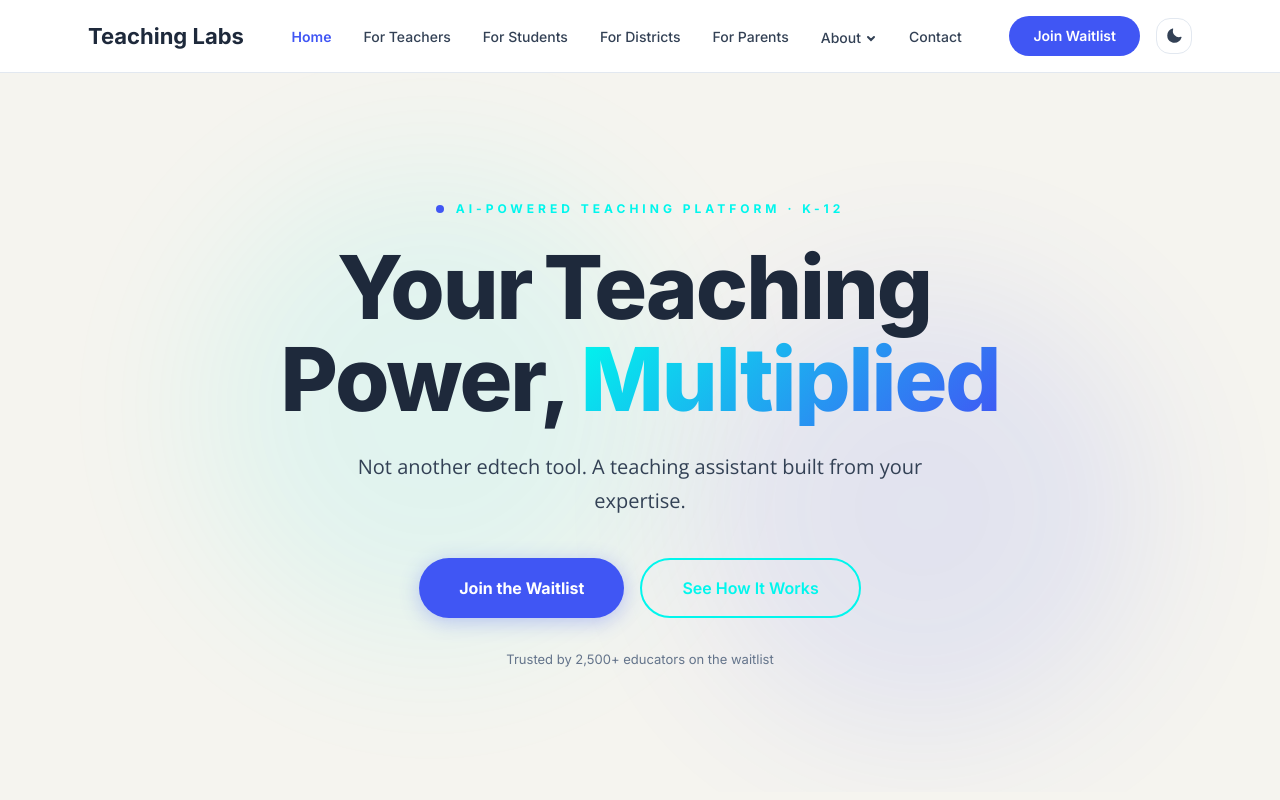
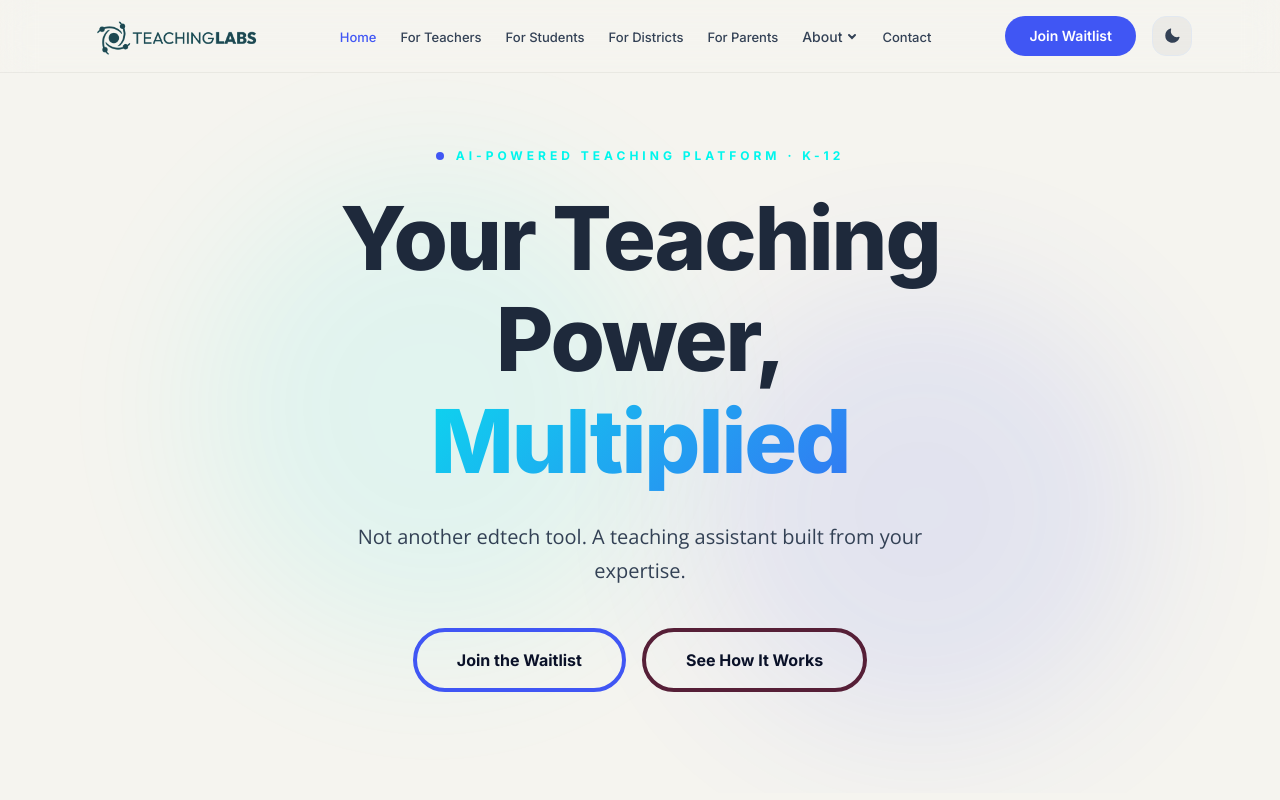
Before and after one commit to intellectualcreations/teachinglabs-marketing, a Next.js app: page / in a window 1280 px wide. Shown: the top 800 px of the page. Built offline with nearby package versions, Linux system fonts and the light colour scheme.

Commit message:
fix(nav+home): pixel-perfect MarketingNav logo + homepage matching v4 HTML

```diff
--- a/app/page.tsx
+++ b/app/page.tsx
@@ -3,7 +3,7 @@ import Image from 'next/image';
 import Link from 'next/link';
 import ScrollReveal from '@/components/shared/ScrollReveal';
 import MarketingNav from '@/components/shared/MarketingNav';
-import WaitlistForm from '@/app/_components/WaitlistForm';
+
 
 export const metadata: Metadata = {
   title: 'Teaching Labs — AI-Powered Teaching Platform for K-12',
@@ -156,12 +156,10 @@ export default function HomePage() {
           </div>
 
           {/* Headline */}
-          <h1 className="font-heading font-extrabold tracking-[-2px] leading-[1.05] text-text-primary mb-6"
+          <h1 className="font-heading font-extrabold tracking-[-2px] leading-[1.15] text-text-primary dark:text-white mb-6"
             style={{ fontSize: 'clamp(52px, 8vw, 88px)' }}>
-            <span className="hero-word hero-word-0 mr-3">Your</span>
-            <span className="hero-word hero-word-1 mr-3">Teaching</span>
-            <span className="hero-word hero-word-2 mr-3">Power,</span>
-            <span className="hero-word hero-word-3"
+            <span className="block">Your Teaching Power,</span>
+            <span className="block pb-1"
               style={{ background: 'linear-gradient(135deg, #00F6ED, #4056F4)', WebkitBackgroundClip: 'text', WebkitTextFillColor: 'transparent', backgroundClip: 'text' }}>
               Multiplied
             </span>
@@ -172,26 +170,21 @@ export default function HomePage() {
             Not another edtech tool. A teaching assistant built from your expertise.
           </p>
 
-          {/* Buttons — matching v4: gold primary + teal outline */}
+          {/* Buttons — matching v4: outline styles with 4px borders */}
           <div className="hero-buttons-anim flex gap-4 justify-center flex-wrap mb-8 max-sm:flex-col max-sm:items-center">
             <Link
               href="/waitlist"
-              className="inline-flex items-center gap-2 font-heading text-base font-bold bg-gold text-white px-10 py-4 rounded-full shadow-[0_4px_20px_rgba(64,86,244,0.3)] hover:-translate-y-0.5 hover:shadow-[0_6px_28px_rgba(64,86,244,0.45)] transition-all duration-300 max-sm:w-full max-sm:justify-center"
+              className="inline-flex items-center justify-center gap-2 font-heading text-base font-bold bg-transparent text-deep-navy dark:text-white px-10 py-4 rounded-full border-4 border-gold dark:shadow-[0_0_20px_rgba(64,86,244,0.2)] hover:bg-gold hover:text-white hover:-translate-y-0.5 hover:shadow-[0_6px_28px_rgba(64,86,244,0.4)] transition-all duration-300 max-sm:w-full max-sm:justify-center"
             >
               Join the Waitlist
             </Link>
             <Link
               href="/how-it-works"
-              className="inline-flex items-center gap-2 font-heading text-base font-semibold bg-transparent text-teal dark:text-white px-10 py-4 rounded-full border-2 border-teal hover:bg-teal hover:text-white hover:-translate-y-0.5 transition-all duration-300 max-sm:w-full max-sm:justify-center"
+              className="inline-flex items-center justify-center gap-2 font-heading text-base font-bold bg-transparent text-deep-navy dark:text-white px-10 py-4 rounded-full border-4 border-coral dark:border-teal dark:shadow-[0_0_20px_rgba(0,246,237,0.15)] hover:bg-coral dark:hover:bg-teal hover:text-white dark:hover:text-deep-navy hover:-translate-y-0.5 hover:shadow-[0_6px_28px_rgba(86,31,55,0.3)] dark:hover:shadow-[0_6px_28px_rgba(0,246,237,0.35)] transition-all duration-300 max-sm:w-full max-sm:justify-center"
             >
               See How It Works
             </Link>
           </div>
-
-          {/* Footnote */}
-          <p className="hero-footnote-anim font-heading text-[13px] text-text-muted">
-            Trusted by 2,500+ educators on the waitlist
-          </p>
         </div>
       </section>
 
@@ -368,12 +361,17 @@ export default function HomePage() {
             </div>
             <h2 className="font-heading font-extrabold tracking-[-1.5px] text-white mb-5 leading-[1.15]"
               style={{ fontSize: 'clamp(36px, 5vw, 56px)' }}>
-              Join 2,500+ Teachers Already on the Waitlist
+              Join the Waitlist
             </h2>
             <p className="text-lg leading-[1.7] text-white/65 mb-10 max-w-[600px] mx-auto">
               Be among the first to bring Teaching Labs into your classroom. No credit card. No commitment. Just better teaching.
             </p>
-            <WaitlistForm variant="cta" />
+            <Link
+              href="/waitlist"
+              className="inline-flex justify-center items-center font-heading text-[17px] font-bold bg-gold text-white px-12 py-4 rounded-full hover:-translate-y-0.5 transition-transform duration-300 shadow-[0_4px_20px_rgba(64,86,244,0.3)]"
+            >
+              Join the Waitlist
+            </Link>
           </div>
         </section>
 
--- a/components/shared/MarketingNav.tsx
+++ b/components/shared/MarketingNav.tsx
@@ -1,13 +1,14 @@
 'use client';
 
 import Link from 'next/link';
+import Image from 'next/image';
 import { usePathname } from 'next/navigation';
 import ThemeToggle from '@/components/shared/ThemeToggle';
 import MobileMenu from '@/app/_components/MobileMenu';
 
 function IconChevronDown() {
   return (
-    <svg viewBox="0 0 12 12" fill="none" stroke="currentColor" strokeWidth="2" strokeLinecap="round" className="w-3 h-3">
+    <svg viewBox="0 0 12 12" fill="none" stroke="currentColor" strokeWidth="2" strokeLinecap="round" className="w-3 h-3 transition-transform duration-300 group-hover:rotate-180">
       <path d="M3 5l3 3 3-3" />
     </svg>
   );
@@ -15,18 +16,36 @@ function IconChevronDown() {
 
 export default function MarketingNav() {
   const pathname = usePathname();
+
+  const isAboutActive = ['/our-story', '/how-it-works', '/pricing', '/see-the-difference'].includes(pathname);
+
   return (
     <>
-      <nav className="fixed top-0 left-0 right-0 z-50 border-b border-border bg-surface backdrop-blur-2xl">
+      <nav className="sticky top-0 z-[100] bg-[var(--bg-nav)] backdrop-blur-[16px] border-b border-[rgba(128,128,128,0.1)] transition-[background,border-color] duration-[400ms]">
         <div className="max-w-[1200px] mx-auto px-12 h-[72px] flex items-center justify-between max-md:px-6">
 
-          {/* Logo — text only, matching v4 */}
-          <Link href="/" className="font-heading text-[22px] font-bold text-text-primary no-underline transition-colors duration-400">
-            Teaching Labs
+          {/* Logo — image, matching v4 */}
+          <Link href="/" className="flex-shrink-0">
+            <Image
+              src="/images/logo-horizontal-dark.png"
+              alt="Teaching Labs"
+              width={180}
+              height={44}
+              className="h-[44px] w-auto transition-[filter] duration-[400ms] block dark:hidden hover:[filter:drop-shadow(0_0_12px_rgba(64,86,244,0.5))]"
+              priority
+            />
+            <Image
+              src="/images/logo-horizontal-light.png"
+              alt="Teaching Labs"
+              width={180}
+              height={44}
+              className="h-[44px] w-auto transition-[filter] duration-[400ms] hidden dark:block hover:[filter:drop-shadow(0_0_16px_rgba(0,246,237,0.5))]"
+              priority
+            />
           </Link>
 
           {/* Desktop links */}
-          <ul className="hidden lg:flex items-center gap-8 list-none">
+          <ul className="hidden lg:flex items-center gap-6 list-none">
             {[
               { href: '/', label: 'Home' },
               { href: '/for-teachers', label: 'For Teachers' },
@@ -35,37 +54,50 @@ export default function MarketingNav() {
               { href: '/for-parents', label: 'For Parents' },
             ].map(({ href, label }) => (
               <li key={href}>
-                <Link href={href} className={`font-heading text-[14px] font-medium transition-colors duration-300 ${pathname === href ? 'text-gold font-semibold' : 'text-text-secondary hover:text-gold'}`}>
+                <Link
+                  href={href}
+                  className={`font-heading text-[13px] font-medium transition-colors duration-300 ${
+                    pathname === href
+                      ? 'text-gold font-bold dark:text-teal dark:font-bold'
+                      : 'text-text-secondary hover:text-gold dark:hover:text-teal'
+                  }`}
+                >
                   {label}
                 </Link>
               </li>
             ))}
             {/* About dropdown */}
-            <li className="group relative flex items-end self-stretch">
-              <button className={`flex items-center gap-1 font-heading text-[14px] font-medium group-hover:text-gold transition-colors duration-300 cursor-pointer bg-transparent border-0 p-0 ${['/our-story', '/how-it-works', '/pricing', '/see-the-difference'].includes(pathname) ? 'text-gold font-semibold' : 'text-text-secondary'}`}>
+            <li className="group relative">
+              <button
+                className={`flex items-center gap-1 font-heading text-[14px] font-medium transition-colors duration-300 cursor-pointer bg-transparent border-0 p-0 group-hover:text-gold ${
+                  isAboutActive
+                    ? 'text-gold font-bold dark:text-teal dark:font-bold'
+                    : 'text-text-secondary'
+                }`}
+              >
                 About <IconChevronDown />
               </button>
-              <div className="absolute top-full left-1/2 -translate-x-1/2 pt-3 opacity-0 invisible group-hover:opacity-100 group-hover:visible transition-all duration-200">
-                <div className="bg-surface border border-border rounded-xl py-2 min-w-[200px] shadow-[0_12px_40px_rgba(0,0,0,0.12)]">
+              <div className="absolute top-full left-1/2 -translate-x-1/2 pt-3 opacity-0 invisible group-hover:opacity-100 group-hover:visible transition-all duration-[250ms] translate-y-2 group-hover:translate-y-0">
+                <div className="bg-[var(--bg-card,#fff)] dark:bg-[#1a2744] border border-[var(--card-border)] dark:border-[rgba(255,255,255,0.1)] rounded-xl py-2 min-w-[200px] shadow-[0_12px_40px_rgba(0,0,0,0.12)]">
                   {[
                     { href: '/our-story', label: 'Our Story' },
                     { href: '/how-it-works', label: 'How It Works' },
                     { href: '/pricing', label: 'Pricing' },
                   ].map(({ href, label }) => (
-                    <Link key={href} href={href} className="block px-5 py-2.5 text-sm font-medium text-text-secondary hover:bg-gold/[0.08] hover:text-gold transition-colors duration-150">
+                    <Link key={href} href={href} className="block px-5 py-2.5 text-sm font-medium text-text-secondary hover:bg-[rgba(0,246,237,0.08)] hover:text-gold transition-colors duration-150">
                       {label}
                     </Link>
                   ))}
-                  <span className="block px-5 py-2.5 text-sm font-medium text-text-secondary/50">Team <span className="text-xs">(Coming Soon)</span></span>
-                  <span className="block px-5 py-2.5 text-sm font-medium text-text-secondary/50">Testimonials <span className="text-xs">(Coming Soon)</span></span>
-                  <Link href="/see-the-difference" className="block px-5 py-2.5 text-sm font-medium text-text-secondary hover:bg-gold/[0.08] hover:text-gold transition-colors duration-150">
+                  <span className="block px-5 py-2.5 text-sm font-medium text-text-secondary/50 pointer-events-none">Team <span className="text-[11px] text-[var(--text-muted)]">(Coming Soon)</span></span>
+                  <span className="block px-5 py-2.5 text-sm font-medium text-text-secondary/50 pointer-events-none">Testimonials <span className="text-[11px] text-[var(--text-muted)]">(Coming Soon)</span></span>
+                  <Link href="/see-the-difference" className="block px-5 py-2.5 text-sm font-medium text-text-secondary hover:bg-[rgba(0,246,237,0.08)] hover:text-gold transition-colors duration-150">
                     See the Difference
                   </Link>
                 </div>
               </div>
             </li>
             <li>
-              <Link href="/contact" className={`font-heading text-[14px] font-medium transition-colors duration-300 ${pathname === '/contact' ? 'text-gold font-semibold' : 'text-text-secondary hover:text-gold'}`}>
+              <Link href="/contact" className={`font-heading text-[13px] font-medium transition-colors duration-300 ${pathname === '/contact' ? 'text-gold font-bold dark:text-teal dark:font-bold' : 'text-text-secondary hover:text-gold dark:hover:text-teal'}`}>
                 Contact
               </Link>
             </li>
@@ -79,14 +111,14 @@ export default function MarketingNav() {
             >
               Join Waitlist
             </Link>
-            <ThemeToggle className="border-border text-text-secondary hover:text-text-primary hover:border-navy" />
+            <ThemeToggle className="w-10 h-10 rounded-full flex items-center justify-center bg-[rgba(128,128,128,0.08)] hover:bg-[rgba(128,128,128,0.15)] hover:rotate-[15deg] transition-all duration-300" />
           </div>
 
           {/* Mobile hamburger */}
           <MobileMenu />
         </div>
       </nav>
-      <div className="h-[72px]" /> {/* spacer for fixed nav */}
+      <div className="h-0" /> {/* nav is sticky not fixed, no spacer needed */}
     </>
   );
 }
```
Also changed, not shown: public/images/logo-dark.png (added), public/images/logo-light.png (added).
